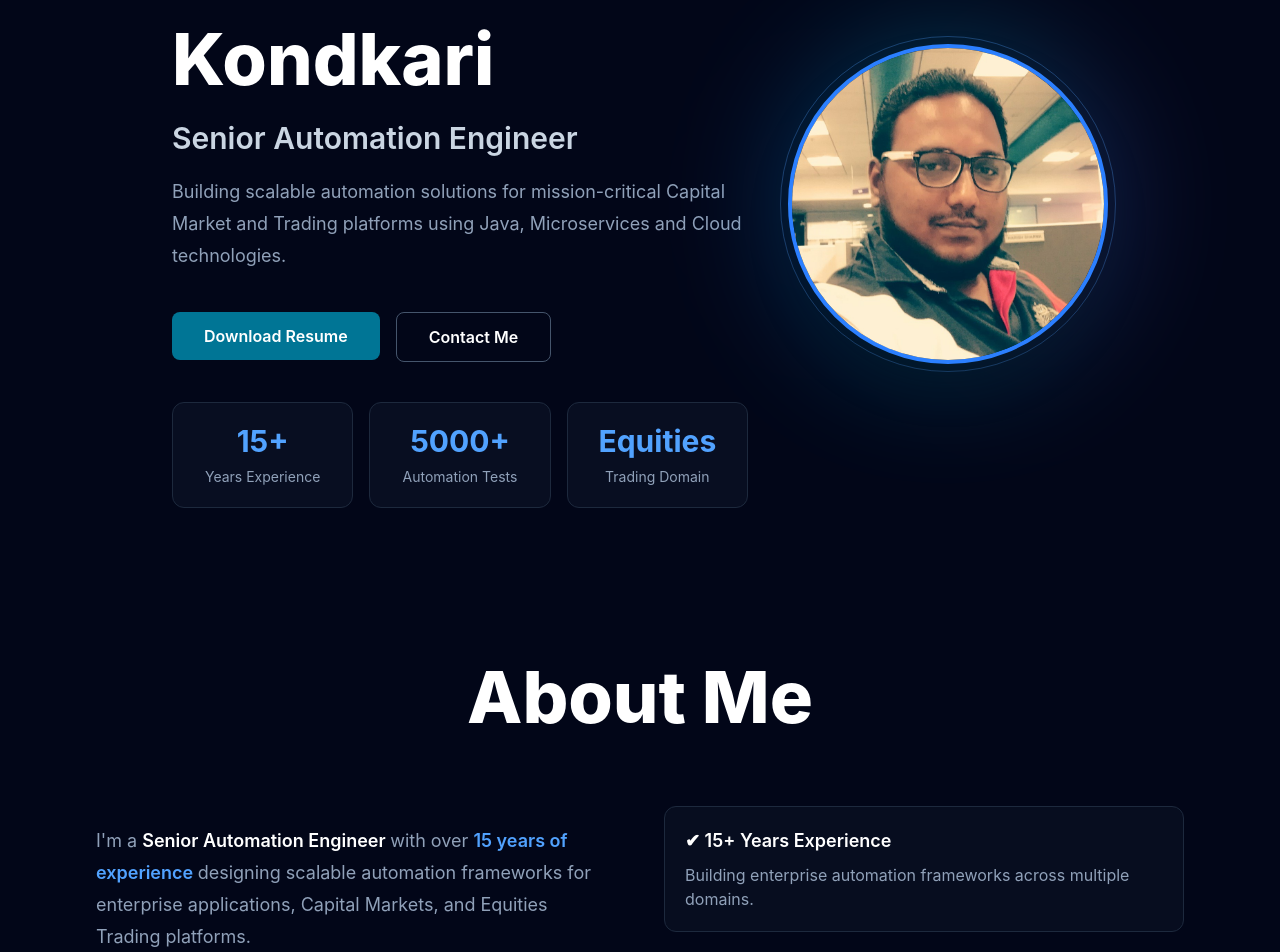
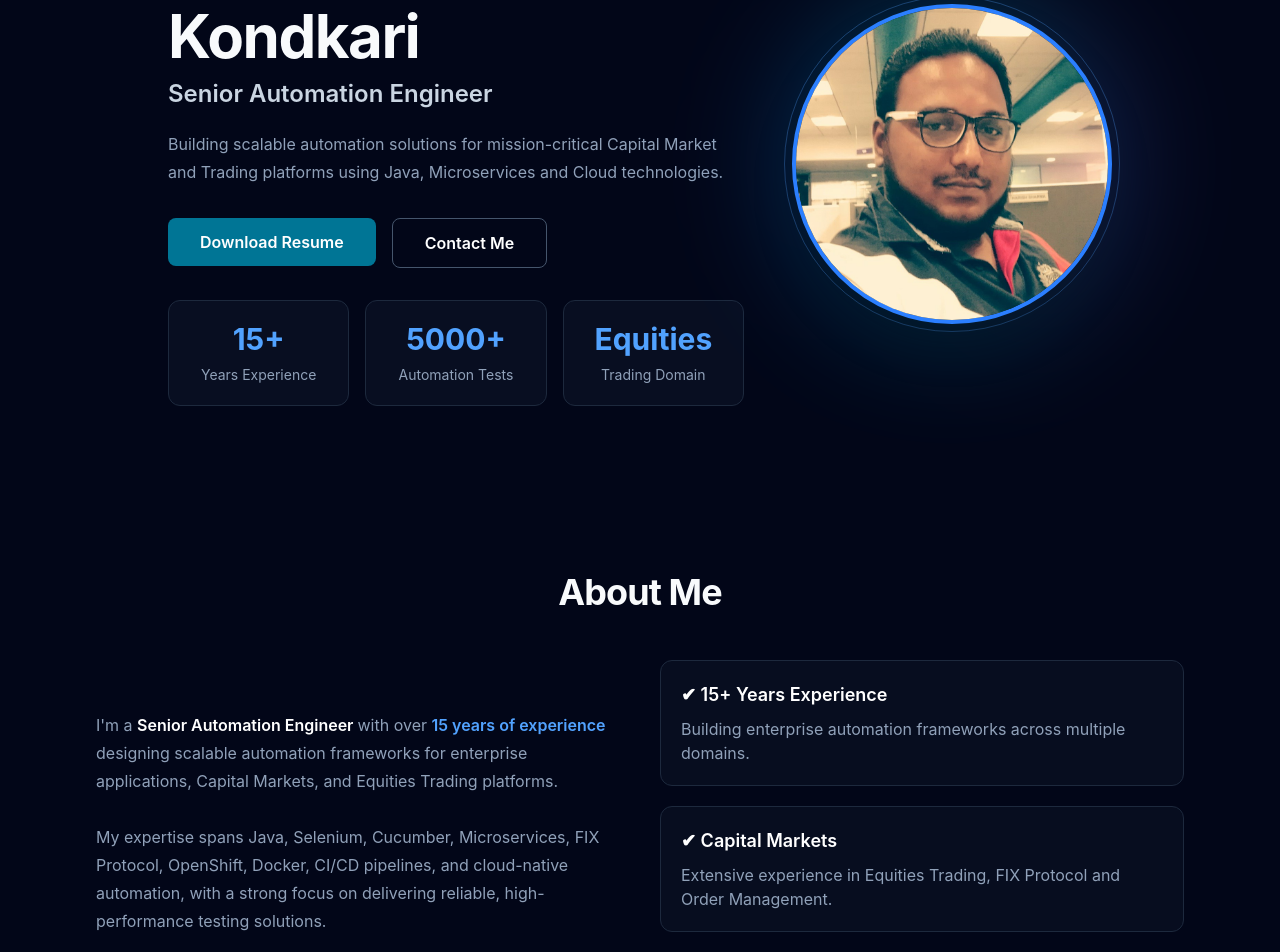
Before and after one commit to kondkarimoshin/portfolio-website, a React (Vite) app in the folder Portfolio/frontend/: page / in a window 1280 px wide. Shown: the part 260-1212 px from the top of the page. Built offline with nearby package versions, Linux system fonts and the light colour scheme.

Commit message:
feat(sprint-11): refine typography and spacing across portfolio

```diff
--- a/Portfolio/frontend/src/components/ui/Heading/Heading.tsx
+++ b/Portfolio/frontend/src/components/ui/Heading/Heading.tsx
@@ -16,9 +16,9 @@ const Heading = ({
 }: HeadingProps) => {
 
     const styles = {
-        1: "text-5xl font-extrabold leading-tight text-white sm:text-6xl lg:text-7xl",
-        2: "text-3xl font-bold text-white sm:text-4xl",
-        3: "text-xl font-semibold text-white sm:text-2xl",
+        1: "text-4xl sm:text-5xl lg:text-6xl font-bold tracking-tight",
+        2: "text-3xl sm:text-4xl font-bold tracking-tight",
+        3: "text-xl sm:text-2xl font-semibold tracking-tight",
     };
 
     switch (level) {
@@ -36,7 +36,7 @@ const Heading = ({
             return (
                 <h2
                     id={id}
-                    className={clsx(styles[1], className)}
+                    className={clsx(styles[2], className)}
                 >
                     {children}
                 </h2>
@@ -46,14 +46,14 @@ const Heading = ({
             return (
                 <h3
                     id={id}
-                    className={clsx(styles[1], className)}
+                    className={clsx(styles[3], className)}
                 >
                     {children}
                 </h3>
             );
 
         default:
-            return null;
+            return styles[1];
     }
 };
 
--- a/Portfolio/frontend/src/components/ui/Text/Text.tsx
+++ b/Portfolio/frontend/src/components/ui/Text/Text.tsx
@@ -10,7 +10,7 @@ const Text = ({ children, className }: TextProps) => {
     return (
         <p
             className={clsx(
-                "text-lg leading-8 text-slate-400",
+                "text-base leading-7 text-slate-400",
                 className
             )}
         >
--- a/Portfolio/frontend/src/features/about/About.tsx
+++ b/Portfolio/frontend/src/features/about/About.tsx
@@ -19,13 +19,13 @@ const About = () => {
                     About Me
                 </Heading>
 
-                <div className="mt-16 grid gap-12 lg:grid-cols-2 lg:items-center">
+                <div className="mt-12 grid gap-10 lg:grid-cols-2 lg:items-center">
 
                     {/* Left Side */}
 
                     <div>
 
-                        <Text className="text-lg leading-8 text-slate-300">
+                        <Text className="text-slate-300 leading-7">
                             I'm a <span className="font-semibold text-white">Senior Automation Engineer </span>
                             with over <span className="font-semibold text-blue-400">15 years of experience </span>
                             designing scalable automation frameworks for enterprise applications,
--- a/Portfolio/frontend/src/features/contact/Contact.tsx
+++ b/Portfolio/frontend/src/features/contact/Contact.tsx
@@ -14,7 +14,7 @@ const Contact = () => {
 
             <Container>
 
-                <FadeIn delay={0.4}>
+                <FadeIn delay={0}>
                     <div className="mx-auto max-w-5xl text-center">
 
                         <Heading
@@ -24,7 +24,7 @@ const Contact = () => {
                             Let's Build Something Great Together
                         </Heading>
 
-                        <Text className="mx-auto mt-5 max-w-3xl leading-8">
+                        <Text className="mx-auto mt-5 max-w-3xl">
 
                             Whether you're looking for a Senior Automation Engineer,
                             QA Architect, Test Automation Lead, or simply want to
@@ -32,7 +32,7 @@ const Contact = () => {
 
                         </Text>
 
-                        <Text className="mx-auto mt-5 max-w-3xl leading-8">
+                        <Text className="mx-auto mt-5 max-w-3xl">
 
                             I'm always interested in solving complex engineering
                             challenges, building scalable automation platforms,
--- a/Portfolio/frontend/src/features/experience/Experience.tsx
+++ b/Portfolio/frontend/src/features/experience/Experience.tsx
@@ -14,7 +14,7 @@ const Experience = () => {
             className="pt-2 lg:pt-4"
         >
             <Container>
-                <FadeIn delay={0.2}>
+                <FadeIn delay={0}>
 
                     <div className="mx-auto max-w-5xl">
 
--- a/Portfolio/frontend/src/features/hero/Hero.tsx
+++ b/Portfolio/frontend/src/features/hero/Hero.tsx
@@ -13,11 +13,12 @@ const Hero = () => {
         <Section id="hero" className="pt-8 lg:pt-16">
             <Container>
                 <FadeIn delay={0.0}>
-                    <div className="flex min-h-[80vh] flex-col-reverse items-center justify-center gap-10 lg:flex-row lg:justify-center lg:gap-10">
+                    <div className="flex min-h-[70vh] flex-col-reverse items-center justify-center gap-8 lg:flex-row lg:justify-center lg:gap-12">
+
                         {/* Left Side */}
                         <div className="max-w-2xl text-center lg:text-left">
 
-                            <Badge className="mb-5">
+                            <Badge className="mb-4">
                                 Hello, I'm
                             </Badge>
 
@@ -27,17 +28,17 @@ const Hero = () => {
                                 Kondkari
                             </Heading>
 
-                            <h2 className="mt-4 text-xl font-semibold text-slate-300 sm:text-2xl lg:text-3xl">
+                            <h2 className="mt-3 text-lg font-semibold text-slate-300 sm:text-xl lg:text-2xl">
                                 Senior Automation Engineer
                             </h2>
 
-                            <Text className="mt-5 max-w-xl text-base lg:text-lg">
+                            <Text className="mt-5 max-w-xl">
                                 Building scalable automation solutions for mission-critical
                                 Capital Market and Trading platforms using Java,
                                 Microservices and Cloud technologies.
                             </Text>
 
-                            <div className="mt-10 flex flex-col gap-4 sm:flex-row sm:justify-center lg:justify-start">
+                            <div className="mt-8 flex flex-col gap-4 sm:flex-row sm:justify-center lg:justify-start">
 
                                 <a
                                     href="/Moshin-Kondkari.pdf"
@@ -49,8 +50,10 @@ const Hero = () => {
                                     </Button>
                                 </a>
 
-                                <a href="#contact"
-                                    aria-label="Navigate to Contact Section">
+                                <a
+                                    href="#contact"
+                                    aria-label="Navigate to Contact Section"
+                                >
                                     <Button variant="secondary">
                                         Contact Me
                                     </Button>
@@ -58,7 +61,7 @@ const Hero = () => {
 
                             </div>
 
-                            <div className="mt-10 grid w-full grid-cols-1 gap-4 sm:grid-cols-3">
+                            <div className="mt-8 grid w-full grid-cols-1 gap-4 sm:grid-cols-3">
 
                                 <Stat
                                     value="15+"
@@ -84,14 +87,17 @@ const Hero = () => {
                         <div className="mb-6 flex justify-center lg:mb-0">
 
                             <div className="relative">
+
                                 <div className="absolute inset-0 rounded-full bg-gradient-to-r from-blue-500 via-cyan-400 to-indigo-500 opacity-30 blur-3xl"></div>
 
                                 <div className="absolute -inset-2 rounded-full border border-blue-400/30"></div>
+
                                 <img
                                     src={profile}
                                     alt="Portrait of Moshin Kondkari"
                                     className="relative h-48 w-48 rounded-full border-4 border-blue-500 object-cover shadow-2xl transition-all duration-500 hover:scale-105 sm:h-64 sm:w-64 lg:h-80 lg:w-80"
                                 />
+
                             </div>
 
                         </div>
--- a/Portfolio/frontend/src/features/skills/Skills.tsx
+++ b/Portfolio/frontend/src/features/skills/Skills.tsx
@@ -16,7 +16,7 @@ const Skills = () => {
         >
             <Container>
 
-                <FadeIn delay={0.3}>
+                <FadeIn delay={0}>
 
                     <div className="mx-auto max-w-6xl">
 
```
